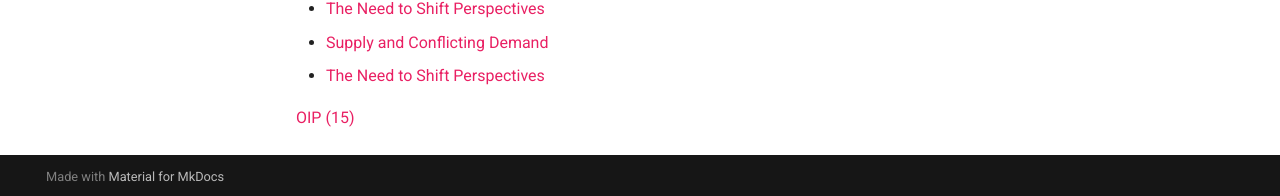
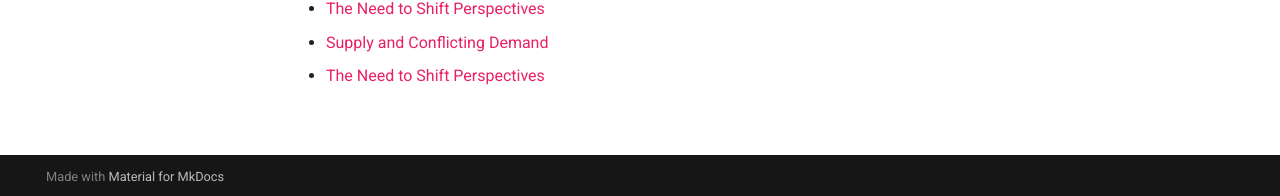
Before and after one commit to rowanegg/thememexofegg, an MkDocs documentation site: the page built from docs/index.md, in a window 1280 px wide and 1156 px high. Shown: the part 957-1153 px from the top of the window. Built offline with MkDocs 1.6.1 and Material for MkDocs 9.7.7, drawn with Linux system fonts in a browser that asks for light colours.

Commit message:
Update index.md

```diff
--- a/docs/index.md
+++ b/docs/index.md
@@ -27,6 +27,3 @@ Welcome traveller! Feel free to peruse this curation of notes surrounding the hi
 - [The Need to Shift Perspectives](The%20Need%20to%20Shift%20Perspectives.md)
 - [Supply and Conflicting Demand](Supply%20and%20Conflicting%20Demand.md)
 - [The Need to Shift Perspectives](The%20Need%20to%20Shift%20Perspectives.md)
-
-
-[OIP (15)](OIP%20(15).jpg)
```
